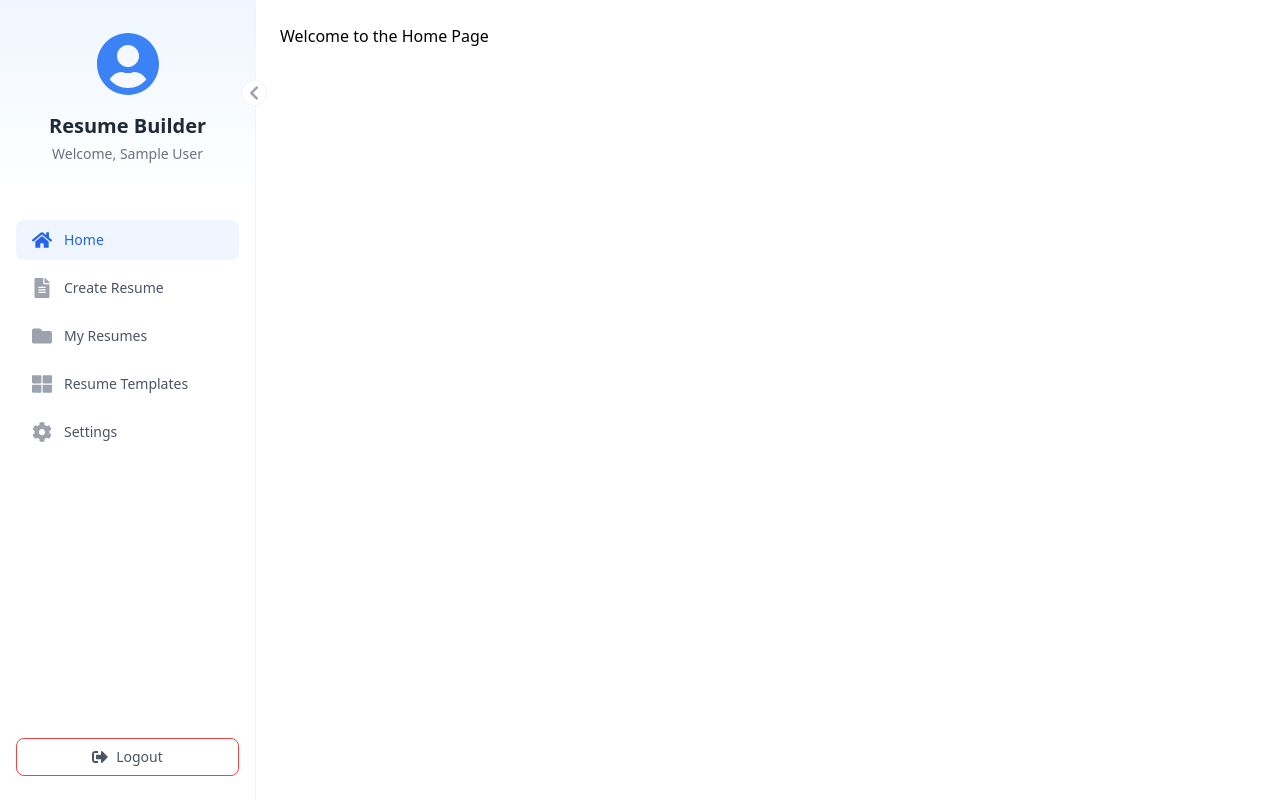
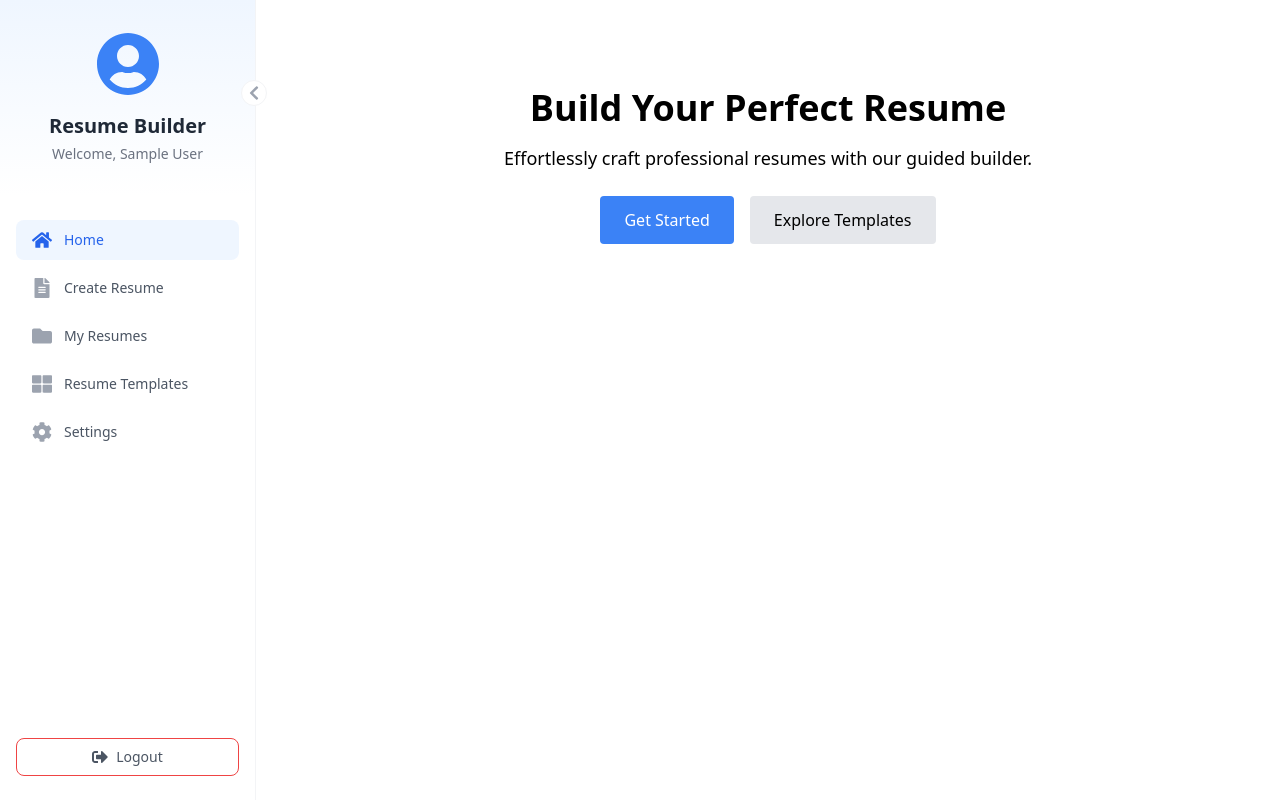
Before and after one commit to S-KABILAN/resumeBuilder, a React (Vite) app in the folder frontend/: page /dashboard in a window 1280 px wide. Built offline with nearby package versions, Linux system fonts and the light colour scheme; sample sign-in values are in the browser's storage.

Commit message:
Download-Pdf-Update

```diff
--- a/frontend/src/components/ResumePreviewLayout1.jsx
+++ b/frontend/src/components/ResumePreviewLayout1.jsx
@@ -23,13 +23,13 @@ const ResumePreviewLayout1 = ({ formData }) => {
 
   return (
     <div className="max-w-4xl mx-auto">
-      <button
+      {/* <button
         onClick={handleDownloadPDF}
         className="mb-4 bg-blue-500 text-white px-4 py-2 rounded hover:bg-blue-600 transition duration-300 flex items-center justify-center w-full sm:w-auto"
       >
         <FaDownload className="mr-2" />
         Download as PDF
-      </button>
+      </button> */}
 
       <div
         ref={resumeRef}
--- a/frontend/src/pages/Page.jsx
+++ b/frontend/src/pages/Page.jsx
@@ -10,6 +10,10 @@ import ProjectsForm from "../components/forms/ProjectsForm";
 import CertificationsForm from "../components/forms/CertificationsForm";
 import PersonalInfoForm from "../components/forms/PersonalInfoForm";
 import { useNavigate } from "react-router-dom"; // Import useNavigate from react-router-dom
+import html2canvas from "html2canvas";
+
+import { useRef } from "react"; // Import useRef
+import { jsPDF } from "jspdf"; // Import jsPDF
 
 
 import ResumePreviewLayout1 from "../components/ResumePreviewLayout1";
@@ -35,6 +39,7 @@ const Page = () => {
   const [selectedLayout, setSelectedLayout] = useState("Layout2");
 
   const navigate = useNavigate(); // Initialize useNavigate hook
+  const resumePreviewRef = useRef(); // Create a ref for the resume preview
 
   const [formData, setFormData] = useState({
     personal: {
@@ -434,6 +439,10 @@ const Page = () => {
     setSelectedLayout(layout);
     setSelectedItem("Create Resume"); // Redirect to "Create Resume" page
   };
+  const handleLayoutTemplate = (layout) => {
+    setSelectedLayout(layout);
+    setSelectedItem("Resume Templates"); // Redirect to "Create Resume" page
+  };
 
   const handleDeleteResume = async (resumeId) => {
     try {
@@ -446,10 +455,57 @@ const Page = () => {
     }
   };
 
+const downloadResume = async () => {
+  const element = resumePreviewRef.current;
+
+  if (!element) {
+    console.error("No resume preview element found");
+    return;
+  }
+
+  // Use html2canvas to capture the content of the resume preview
+  const canvas = await html2canvas(element, { scale: 2 });
+  const imgData = canvas.toDataURL("image/png");
+
+  // Create a new PDF document
+  const pdf = new jsPDF("p", "mm", "a4");
+  const imgWidth = 210; // A4 width in mm
+  const imgHeight = 297;
+  //const imgHeight = (canvas.height * imgWidth) / canvas.width;
+
+  pdf.addImage(imgData, "PNG", 0, 0, imgWidth, imgHeight);
+  pdf.save(`${formData.personal.name || "Resume"}.pdf`);
+};
+
   const renderContent = () => {
     switch (selectedItem) {
       case "Home":
-        return <div>Welcome to the Home Page</div>;
+        return (
+          <div className="font-sans flex flex-col items-center justify-center ">
+            <div className=" py-16 px-8 text-center">
+              <h1 className="text-4xl font-bold mb-4">
+                Build Your Perfect Resume
+              </h1>
+              <p className="text-lg mb-6">
+                Effortlessly craft professional resumes with our guided builder.
+              </p>
+              <div className="flex justify-center gap-4">
+                <button
+                  onClick={() => handleLayoutSelect()}
+                  className="bg-blue-500 text-white px-6 py-3 rounded"
+                >
+                  Get Started
+                </button>
+                <button
+                  onClick={() => handleLayoutTemplate()}
+                  className="bg-gray-200  px-6 py-3 rounded"
+                >
+                  Explore Templates
+                </button>
+              </div>
+            </div>
+          </div>
+        );
       case "Create Resume":
         return (
           <div className="h-full">
@@ -461,17 +517,31 @@ const Page = () => {
               {/* Form Section */}
               <div className="w-1/2 pr-4 overflow-y-auto h-full">
                 {renderResumeSectionForm(activeSection)}
-                <button
+                {/* <button
                   onClick={saveResume}
                   className="mt-4 bg-blue-500 text-white p-2 rounded"
                 >
                   {editingResumeId ? "Update Resume" : "Save Resume"}
-                </button>
+                </button> */}
               </div>
 
               {/* Preview Section */}
               <div className="w-1/2 pl-4 border-l border-gray-300 h-full overflow-y-auto">
-                {renderResumePreview()}
+                <div className="flex justify-between mt-4">
+                  <button
+                    onClick={saveResume}
+                    className="bg-blue-500 text-white p-2 rounded"
+                  >
+                    {editingResumeId ? "Update Resume" : "Save Resume"}
+                  </button>
+                  <button
+                    onClick={downloadResume}
+                    className="bg-green-500 text-white p-2 rounded"
+                  >
+                    Download Resume
+                  </button>
+                </div>
+                <div ref={resumePreviewRef}>{renderResumePreview()}</div>
               </div>
             </div>
           </div>
@@ -650,10 +720,10 @@ const Page = () => {
     userName = userData.name; // Assuming the user object has a 'name' property
   }
 
-    const handleLogout = () => {
-      localStorage.removeItem("user"); // Clear user data
-      navigate("/login"); // Redirect to the login page
-    };
+  const handleLogout = () => {
+    localStorage.removeItem("user"); // Clear user data
+    navigate("/login"); // Redirect to the login page
+  };
 
   return (
     <div className="flex h-screen">
```
